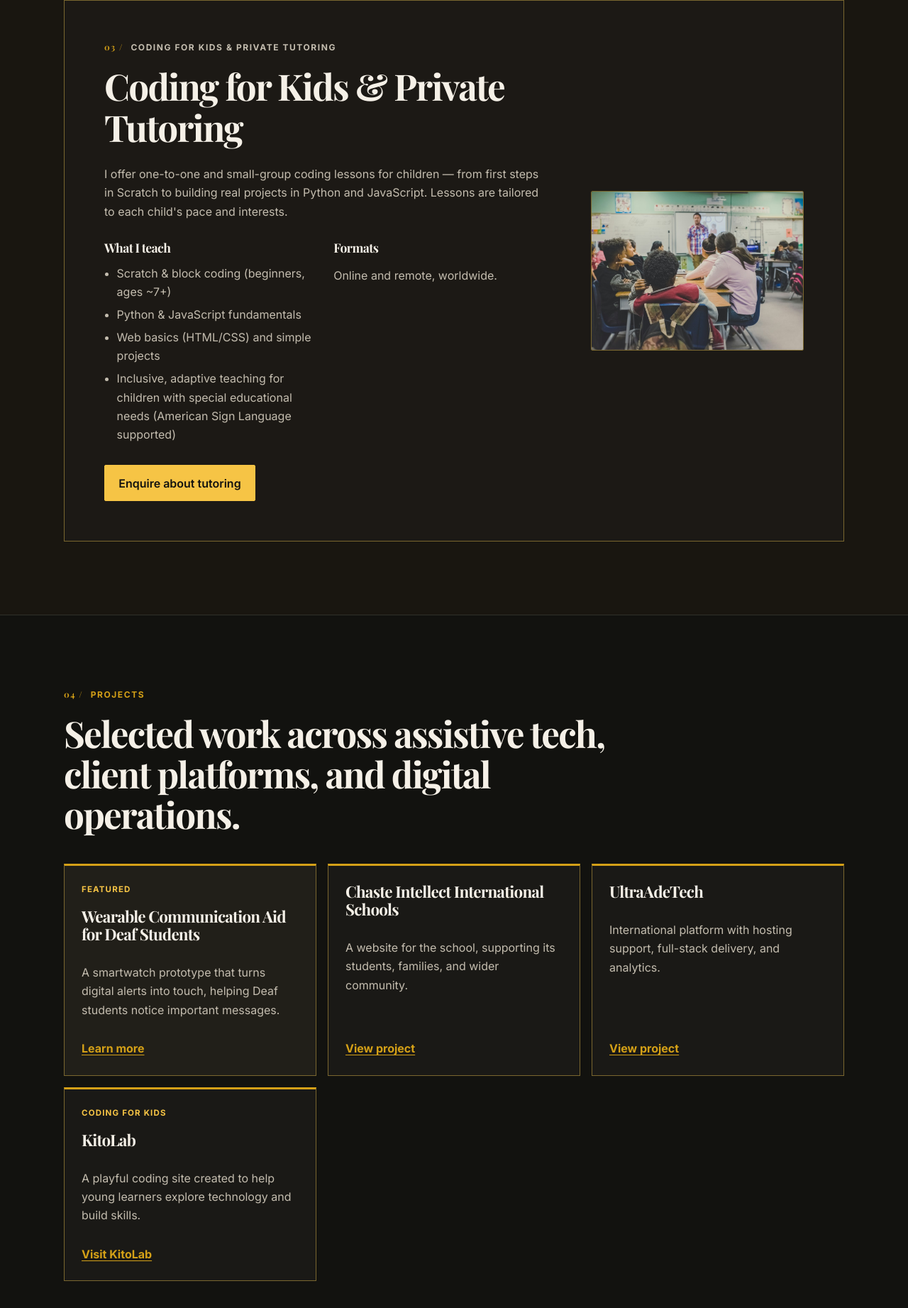
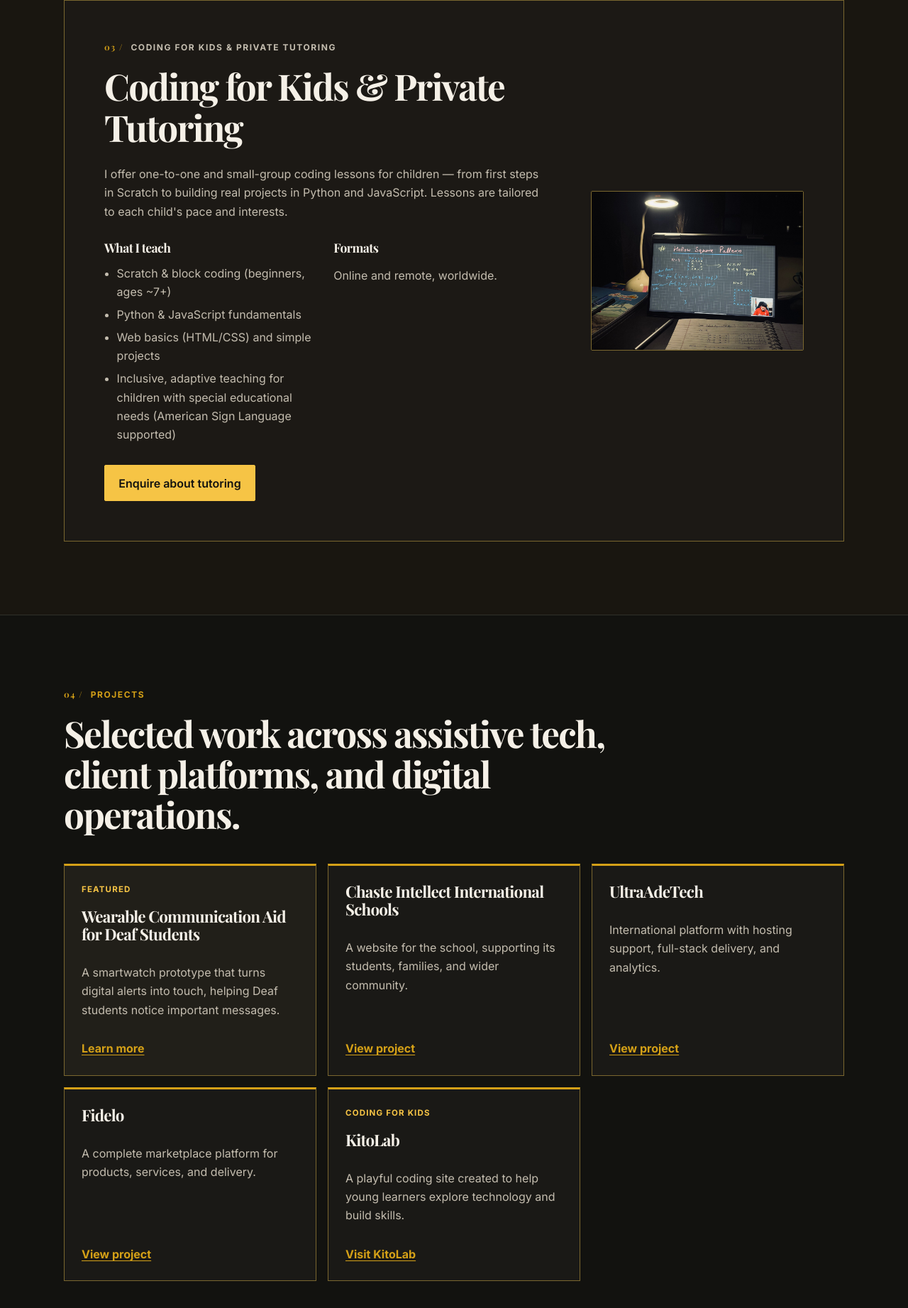
Before and after one commit to zayneee-creator/portfolio, a plain HTML site: page index.html in a window 1280 px wide. Shown: the part 3228-5071 px from the top of the page at 71% size. Drawn offline with nearby package versions, Linux system fonts and the light colour scheme.

Commit message:
add fidelo

```diff
--- a/index.html
+++ b/index.html
@@ -261,8 +261,8 @@
 
             <div class="tutoring-illustration">
               <img
-                src="./media/kids-coding.jpg"
-                alt="Children learning computers together in a computer lab"
+                src="./pexels-altamash-mallick-2158288783-35342390.jpg"
+                alt="Child learning coding on a computer"
                 loading="lazy"
               />
             </div>
@@ -293,6 +293,12 @@
               <h3>UltraAdeTech</h3>
               <p>International platform with hosting support, full-stack delivery, and analytics.</p>
               <a href="https://ultraadetech.com" target="_blank" rel="noreferrer">View project</a>
+            </article>
+
+            <article class="project-card">
+              <h3>Fidelo</h3>
+              <p>A complete marketplace platform for products, services, and delivery.</p>
+              <a href="https://tryfidelo.vercel.app/" target="_blank" rel="noreferrer">View project</a>
             </article>
 
             <article class="project-card">
```
Also changed, not shown: pexels-altamash-mallick-2158288783-35342390.jpg (added).
